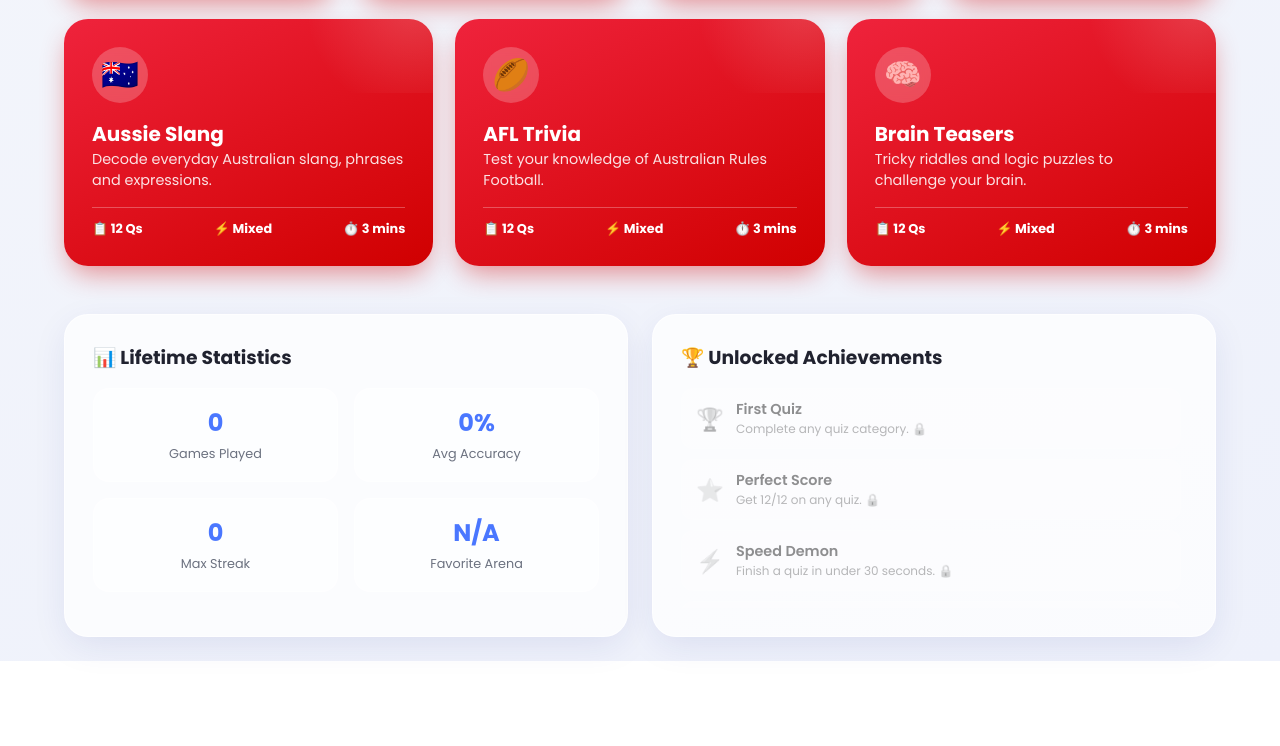
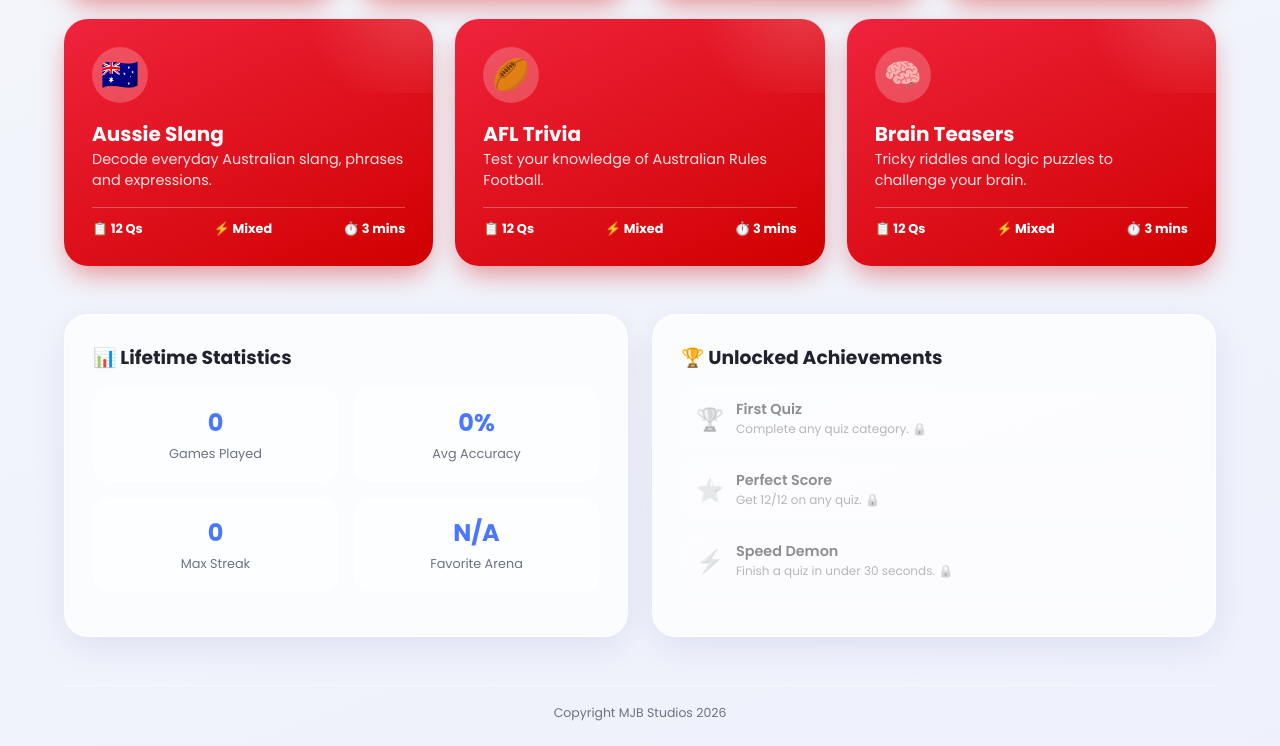
Before and after one commit to mitchjam12/QuizzyBrain, a plain HTML site: page index.html in a window 1280 px wide. Shown: the part 1656-2402 px from the top of the page. Before the commit the page ends 2317 px from the top, so only its background shows below. Drawn offline with Linux system fonts and the light colour scheme.

Commit message:
Add QuizzyBrain copyright footer

```diff
--- a/index.html
+++ b/index.html
@@ -156,6 +156,10 @@
                         </div>
                 </div>
             </section>
+
+            <footer class="site-footer">
+                <p>Copyright MJB Studios 2026</p>
+            </footer>
         </main>
 
         <main id="quiz-screen" class="view-section hidden" aria-hidden="true">
--- a/style.css
+++ b/style.css
@@ -758,6 +758,20 @@ input:checked + .slider:before { transform: translateX(24px); }
     grid-template-columns: 1fr;
     gap: 14px;
 }
+
+.site-footer {
+    border-top: 1px solid rgba(255, 255, 255, 0.55);
+    color: var(--color-text-muted);
+    font-size: 0.78rem;
+    margin-top: 48px;
+    padding-top: 18px;
+    text-align: center;
+}
+
+.site-footer p {
+    margin: 0;
+}
+
 @media(min-width: 480px) {
     .results-actions-matrix { grid-template-columns: 1fr 1fr; }
 }
```
